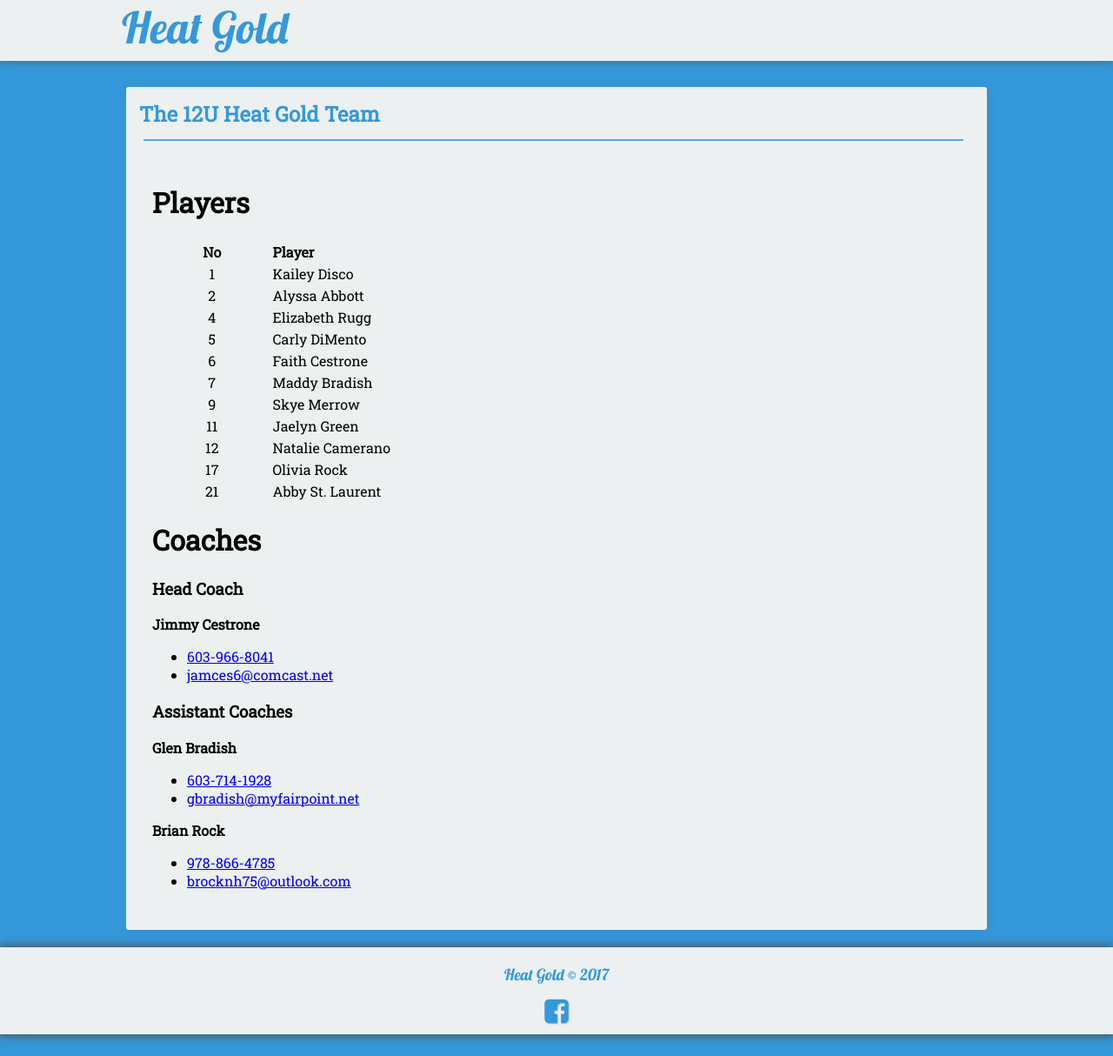
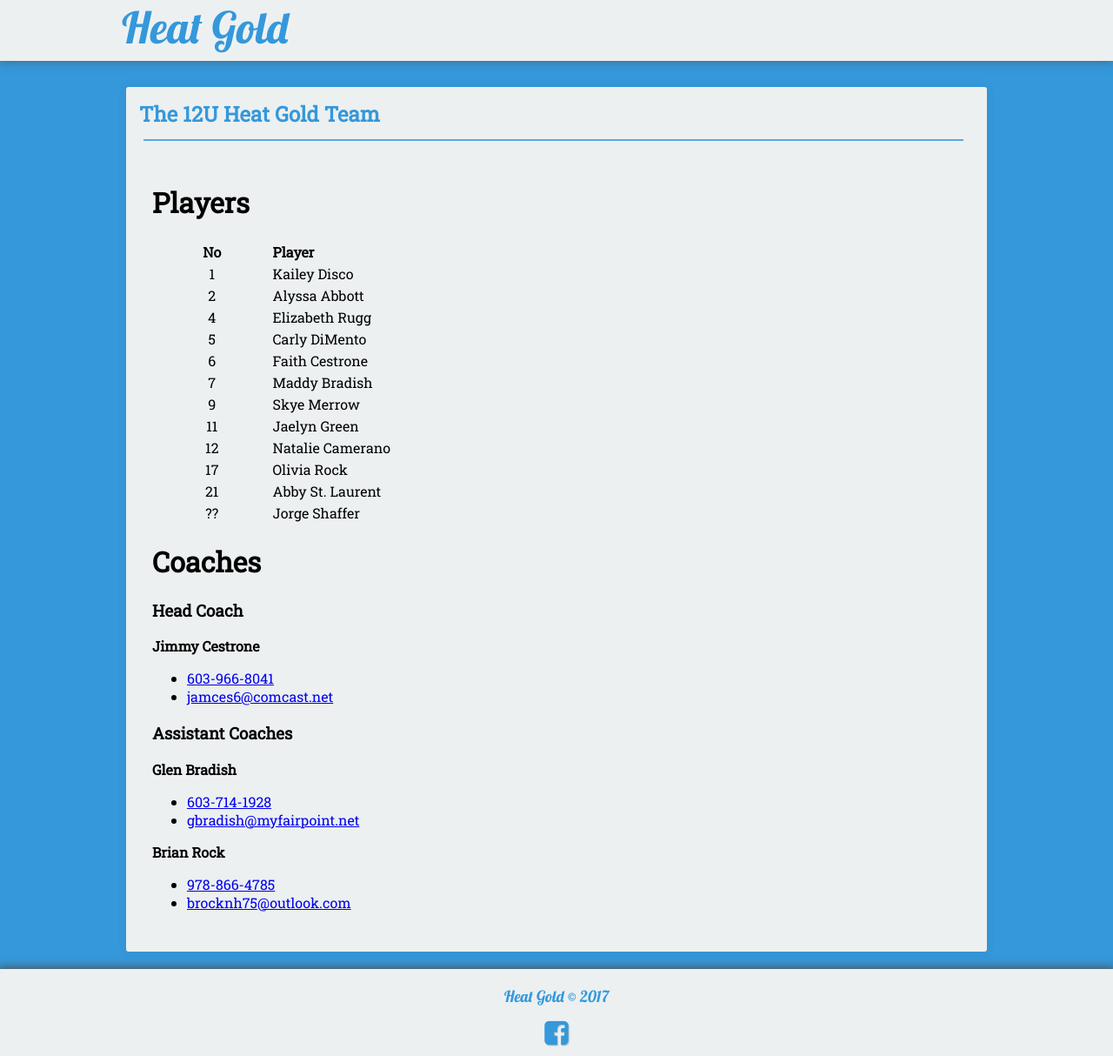
Before and after one commit to seanmerrow/ecf, a Jekyll site: the page built from coaches/index.md, in a window 1280 px wide. Shown: the whole page at 87% size. Built offline with Jekyll 4.4.1, drawn with Linux system fonts in a browser that asks for light colours; nearby versions of some CDN libraries.

Commit message:
Update index.md

```diff
--- a/coaches/index.md
+++ b/coaches/index.md
@@ -19,6 +19,7 @@ permalink: /coaches/
 | 12 |Natalie Camerano|
 | 17 |Olivia Rock|
 | 21 |Abby St. Laurent|
+| ?? |Jorge Shaffer|
 
 # Coaches
 ### Head Coach
```
